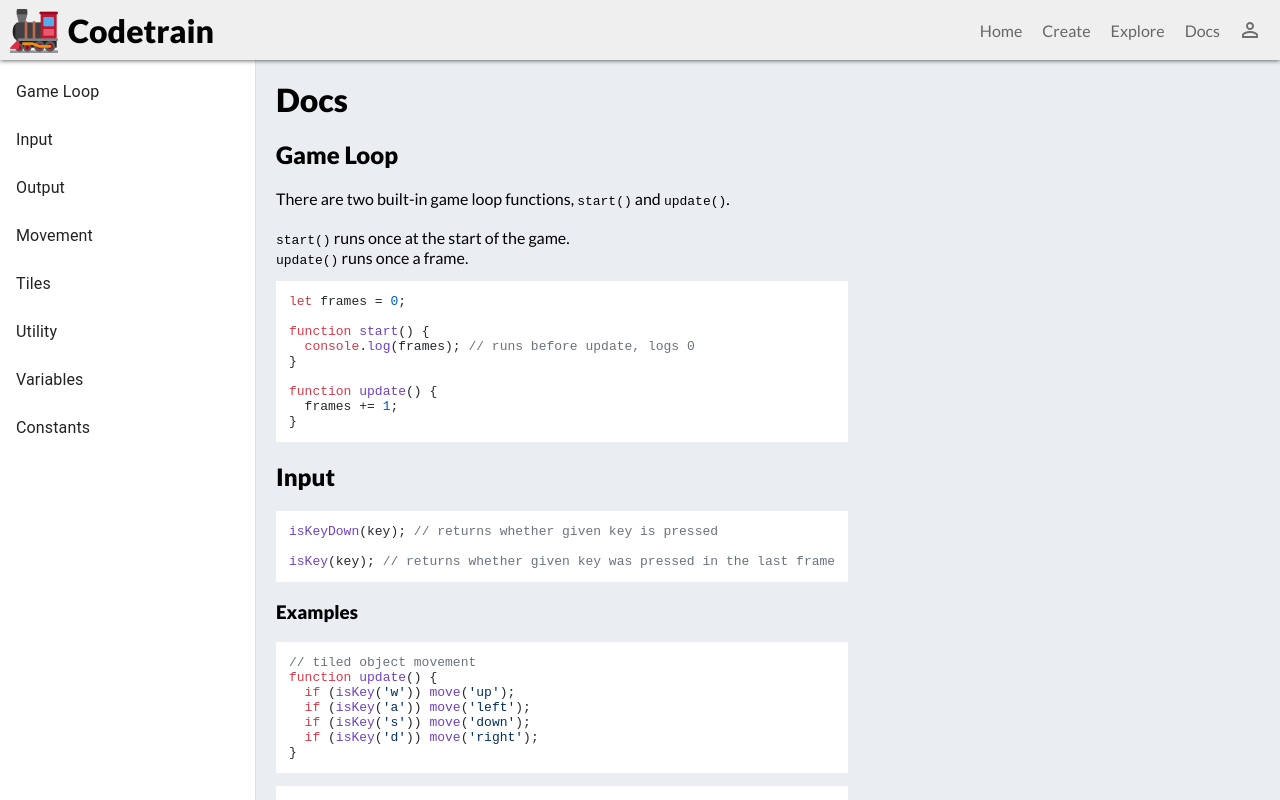
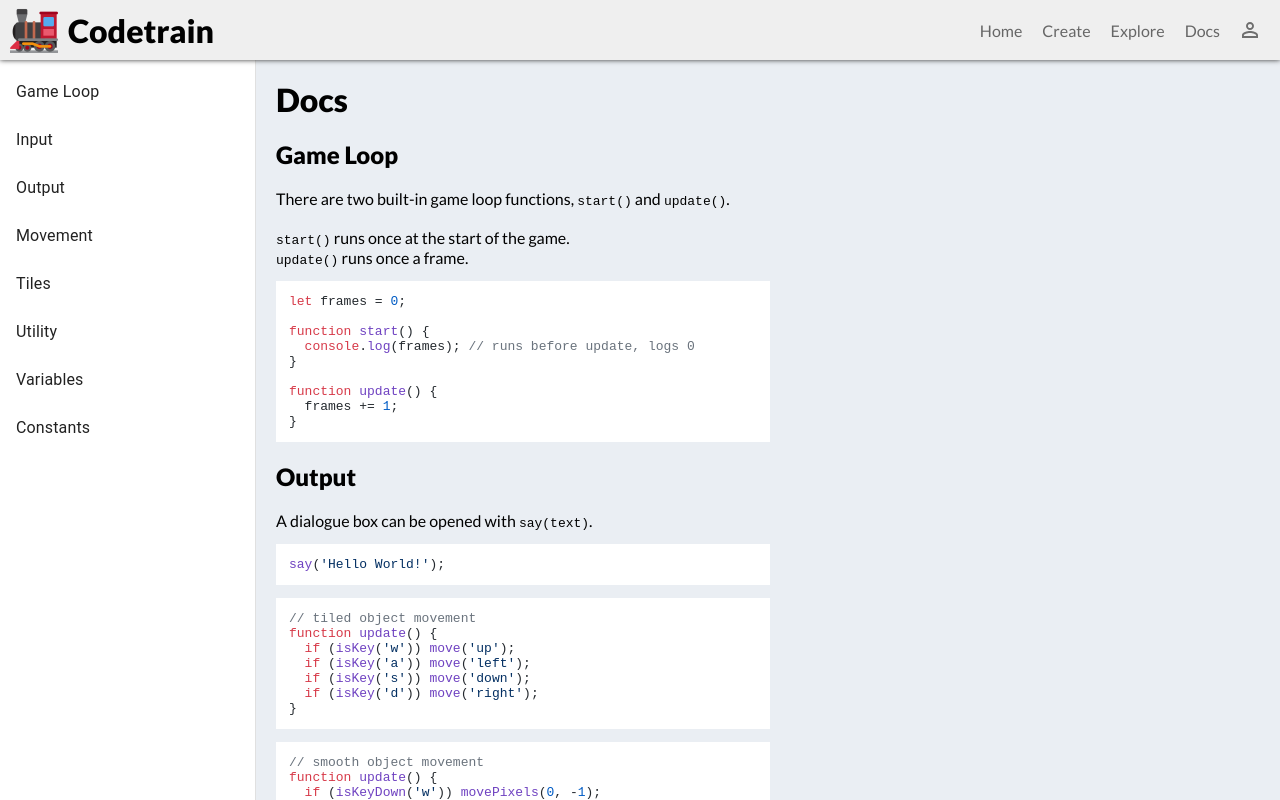
Before and after one commit to LearnCodeOrg/codetrain, a Next.js app: page /docs in a window 1280 px wide. Shown: the top 800 px of the page. Built offline with nearby package versions, Linux system fonts and the light colour scheme; no server answers.

Commit message:
Update output section.

```diff
--- a/pages/docs.js
+++ b/pages/docs.js
@@ -105,14 +105,11 @@ function update() {
   frames += 1;
 }`}
         </Code>
-        <h2 id="input">Input</h2>
+        <h2 id="output">Output</h2>
+        A dialogue box can be opened with <code>say(text)</code>.<br />
         <Code>
-{`isKeyDown(key); // returns whether given key is pressed
-
-isKey(key); // returns whether given key was pressed in the last frame
-`}
+{`say('Hello World!');`}
         </Code>
-        <h3>Examples</h3>
         <Code>
 {`// tiled object movement
 function update() {
```
